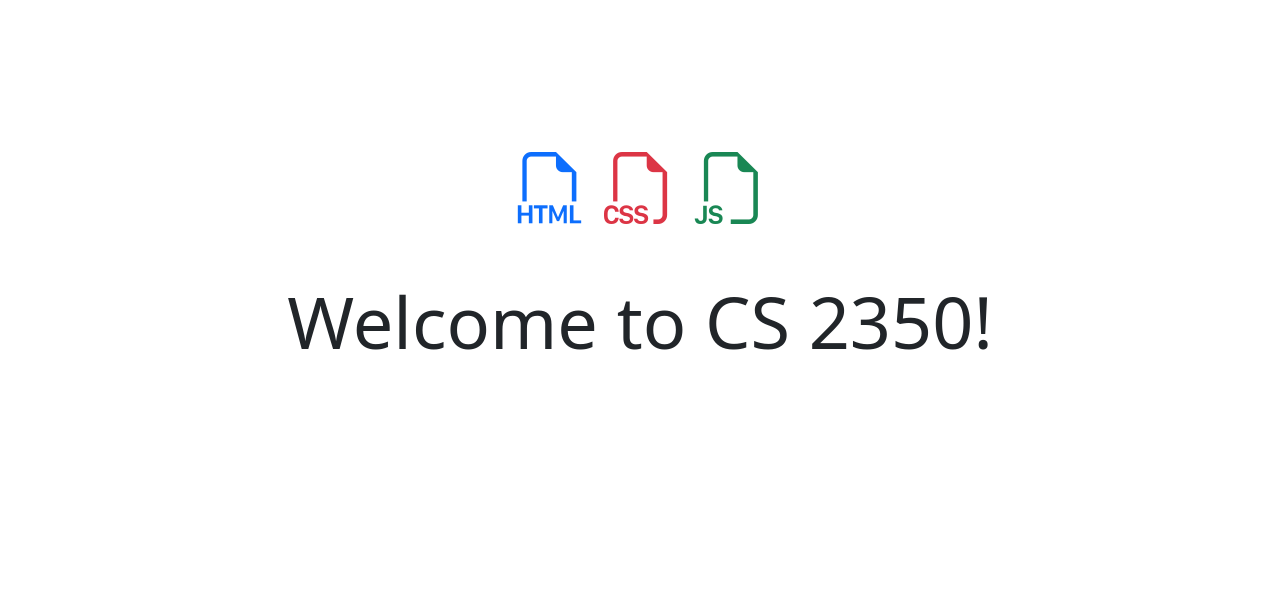
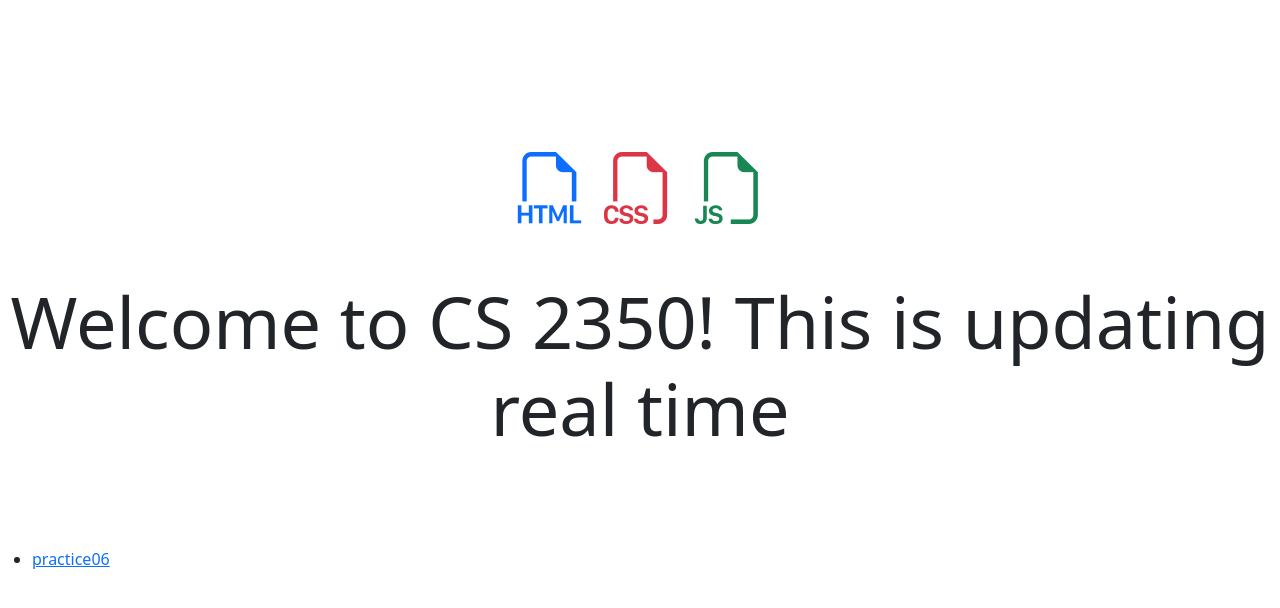
Before and after one commit to henbotb/web-project, a website built with Vite: page src/index.html in a window 1280 px wide. Built offline with nearby package versions, Linux system fonts and the light colour scheme.

Commit message:
Desktop transfer

```diff
--- a/src/index.html
+++ b/src/index.html
@@ -19,8 +19,12 @@
         <i class="bi bi-filetype-js text-success"></i>
       </span>
 
-      Welcome to CS 2350!
+      Welcome to CS 2350! This is updating real time
     </h1>
+
+    <ul>
+      <li><a href="practice/practice06/practice06.html">practice06</a></li>
+    </ul>
 
     <script type="module" src="./javascripts/main.js"></script>
   </body>
```
Also changed, not shown: src/practice/practice06/practice06.html (added, +15 -0 lines), src/images/pineapple.jpg (added), src/stylesheets/practice06.css (added), 1 other file.
